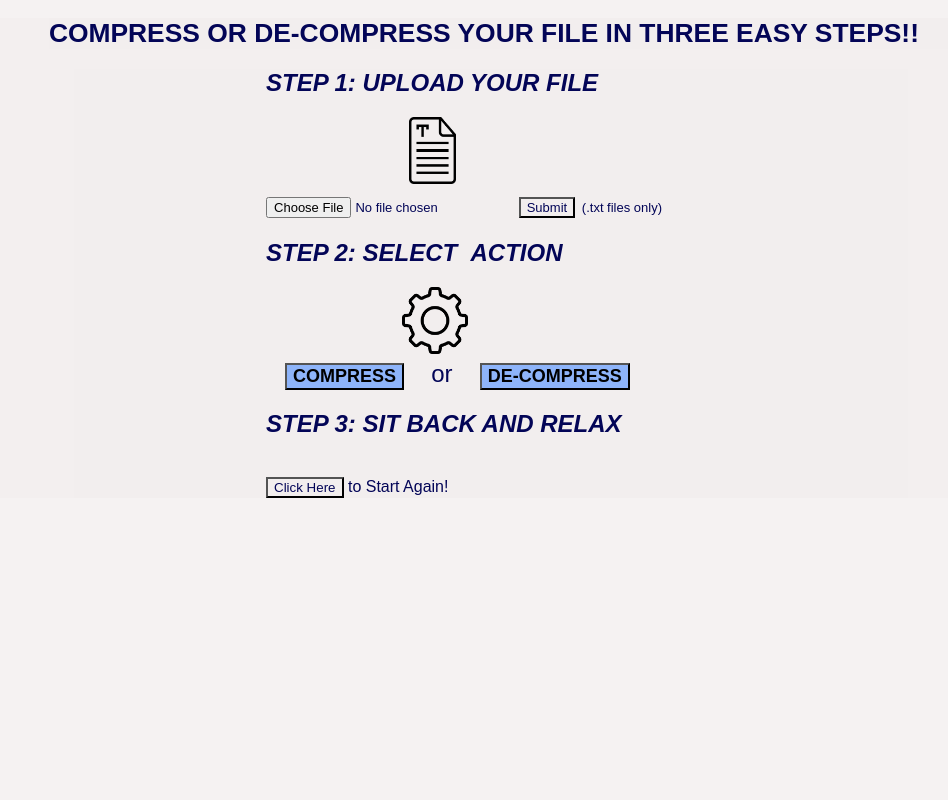
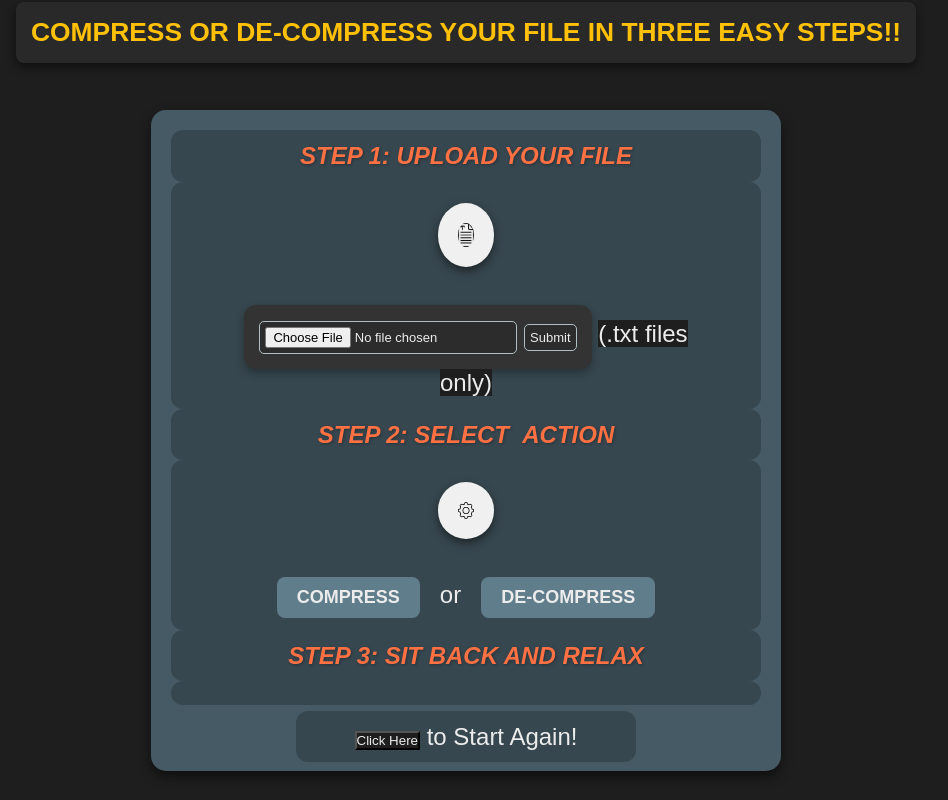
Before and after one commit to Mohit0304/Byte-Reduction-Engine, a plain HTML site: page index.html in a window 1280 px wide. Shown: the whole page, without its empty margins (174-1122 px from the left). Drawn offline with Linux system fonts and the light colour scheme.

Commit message:
Update styles.css

```diff
--- a/styles.css
+++ b/styles.css
@@ -1,197 +1,220 @@
+/* Universal Styles */
+* {
+    background-color: #1E1E1E; /* Dark background */
+    color: #ECECEC; /* Light text */
+    font-family: 'Arial', 'Helvetica', sans-serif;
+    margin: 0;
+    padding: 0;
+    box-sizing: border-box;
+}
 
-*{
-    background-color:  rgba(243, 239, 239, 0.787);
-    color: rgb(3, 5, 87);
-    font-family: Arial, Helvetica, sans-serif;
+#textImg, #doneImg, #optionsImg, #waitImg {
+    width: 12%;
+    margin: 10px auto;
+    display: block;
+    transition: transform 0.3s, background-color 0.3s;
+    background-color: #F0F0F0; /* Light background */
+    border-radius: 50%; /* Circular setting */
+    padding: 20px;
+    box-shadow: 0 4px 10px rgba(0, 0, 0, 0.5); /* Shadow for depth */
 }
-h2{
-    /* color: black; */
+
+#textImg:hover, #doneImg:hover, #optionsImg:hover, #waitImg:hover {
+    transform: scale(1.1); /* Slight zoom on hover */
+    background-color: #E0E0E0; /* Lighter hover background */
+}
+
+/* Assuming .txt content is wrapped inside a class like .txt-content */
+.txt-content {
+    font-size: small;
+    font-family: 'Courier New', Courier, monospace; /* Monospace for code-like appearance */
+    background-color: #2B2B2B; /* Slightly lighter dark background */
+    padding: 10px;
+    border-radius: 5px;
+    color: #B0BEC5; /* Softer text color for readability */
+    word-wrap: break-word; /* Ensures long text doesn't overflow */
+}
+
+/* Centering Layout */
+body, html {
+    display: flex;
+    flex-direction: column;
+    justify-content: center;
+    align-items: center;
+    min-height: 100vh;
+}
+
+/* Headers */
+h2 {
     font-style: italic;
-    /* text-decoration: underline;    */
+    color: #FF7043; /* Bright orange accent */
+    text-shadow: 1px 1px 3px rgba(0, 0, 0, 0.3);
 }
-h3{
-    color: black;
+
+h3 {
+    color: #42A5F5; /* Soft blue */
     font-style: italic;
     text-decoration: underline;
 }
+
+/* Heading */
 #heading {
-    margin-left: 1%;
-    margin-right: 1%;
-    font-size: 130%;
-}
-.align{
-    /* padding: 1.5%; */
-    padding-left: 17%;
-    padding-right: 12%;
-    padding-bottom: 0.05%;
-    /* background-color: rgb(182, 179, 179); */
-    font-size: medium;
-
-}
-.bigdiv{
-    margin-left: 5%;
-    margin-right: 5%;
-    /* border: rgb(0, 0, 0) solid 2px; */
-
-    /* background-color: rgb(182, 179, 179) ; */
+    font-size: 140%;
+    text-align: center;
+    font-weight: bold;
+    padding: 15px;
+    background-color: #292929; /* Darker gray */
+    color: #FFC107; /* Bright yellow for contrast */
+    border-radius: 8px;
+    box-shadow: 0 4px 10px rgba(0, 0, 0, 0.5);
+    margin-bottom: 20px;
 }
 
-.links{
-    color: rgb(11, 11, 251);
-    background-color: rgb(189, 201, 206);
-    font-family: Georgia, 'Times New Roman', Times, serif;
-    /* font-weight:+ bold; */
-    font-size: large;
-}
-.links:hover{
-    color: rgb(3, 3, 128);
-    background-color: rgb(2, 158, 158);
+/* Layout and Alignment */
+.align {
+    padding: 2% 10%;
+    font-size: medium;
+    background-color: #37474F; /* Muted blue-gray */
+    border-radius: 12px;
+    transition: transform 0.3s ease-in-out, box-shadow 0.3s ease-in-out;
+    text-align: center;
 }
 
-.form{
-    /* background-color: rgb(182, 179, 179) ; */
-    font-family: Arial, Helvetica, sans-serif;
-    /* font-size: x-small; */
-    display: inline-block;
-}
-.input{
-    font-size: x-small;
-    /* background-color: rgb(182, 179, 179); */
+.align:hover {
+    transform: translateY(-5px);
+    box-shadow: 0 8px 16px rgba(0, 0, 0, 0.7);
 }
 
-#text1{
-    font-size: xx-small;
-    /* background-color: rgb(182, 179, 179) ; */
-}
-#text4{
-    font-size: small;
-}
-/* #encode{
-    background-color: rgb(97, 153, 97);
-} */
-/* #decode{
-    background-color: rgb(172, 75, 75);
-} */
-#encode:disabled{
-    background-color: rgb(182, 179, 179);
-}
-#decode:disabled{
-    background-color: rgb(182, 179, 179);
-}
-.button{
-    font-size: small;
-    font-weight: bold;
-    color: black;
-    background-color: rgb(142, 180, 250);
-    /* background-color: cyan; */
-}
-.button:disabled{
-    color: rgb(56, 54, 54);
-}
-.text{
-    font-size: small;
-}
-.text2{
-    /* background-color: rgb(182, 179, 179); */
-    font-size: small;
-}
-#link1{
-    font-size: smaller;
-}
-#textImg{
-    width: 10%;
-    margin-left: 30%;
-    /* background-color: rgb(182, 179, 179); */
+.bigdiv {
+    margin: 3% 5%;
+    background-color: #455A64; /* Soft dark blue-gray */
+    padding: 20px;
+    border-radius: 15px;
+    box-shadow: 0 6px 12px rgba(0, 0, 0, 0.5);
+    transition: box-shadow 0.3s ease-in-out;
+    text-align: center;
 }
 
-#doneImg{
-    width: 9.5%;
-    margin-left: 30.5%;
-    /* background-color: rgb(182, 179, 179); */
+.bigdiv:hover {
+    box-shadow: 0 12px 24px rgba(0, 0, 0, 0.7);
 }
 
-#optionsImg{
-    width: 14%;
-    margin-left: 28.5%;
-    /* background-color: rgb(182, 179, 179); */
+/* Links */
+.links {
+    color: #81D4FA; /* Soft blue */
+    background-color: #2E3A45; /* Darker muted blue */
+    font-family: Georgia, 'Times New Roman', Times, serif;
+    font-size: large;
+    padding: 10px 15px;
+    text-decoration: none;
+    border-radius: 8px;
+    transition: background-color 0.3s, color 0.3s, transform 0.3s;
 }
 
-#waitImg{
-    width: 14%;
-    margin-left: 29%;
-    /* background-color: rgb(182, 179, 179); */
+.links:hover {
+    color: #ECEFF1; /* Lighter hover text */
+    background-color: #546E7A; /* Darker blue-gray on hover */
+    transform: scale(1.05);
 }
-@media(min-width:740px){
+
+/* Forms */
+.form {
+    font-family: Arial, Helvetica, sans-serif;
+    display: inline-block;
+    padding: 15px;
+    background-color: #333333; /* Dark form background */
+    border-radius: 12px;
+    box-shadow: 0 4px 8px rgba(0, 0, 0, 0.3);
+}
+
+.input {
+    font-size: small;
+    padding: 5px;
+    border-radius: 5px;
+    border: 1px solid #B0BEC5;
+    background-color: #2C2C2C; /* Slightly lighter for input fields */
+    color: #ECECEC;
+}
+
+/* Buttons */
+.button {
+    font-size: medium;
+    font-weight: bold;
+    color: #ECECEC;
+    background-color: #607D8B; /* Muted button color */
+    padding: 10px 20px;
+    border: none;
+    border-radius: 8px;
+    cursor: pointer;
+    transition: background-color 0.3s, box-shadow 0.3s;
+}
+
+.button:hover {
+    background-color: #42A5F5; /* Brighter blue on hover */
+    box-shadow: 0 8px 16px rgba(0, 0, 0, 0.7);
+}
+
+.button:disabled {
+    color: #B0BEC5;
+    background-color: #757575; /* Disabled button */
+}
+
+/* Images */
+#textImg, #doneImg, #optionsImg, #waitImg {
+    width: 12%;
+    margin: 10px auto;
+    display: block;
+    transition: transform 0.3s;
+}
+
+#textImg:hover, #doneImg:hover, #optionsImg:hover, #waitImg:hover {
+    transform: scale(1.1);
+}
+
+/* Media Queries */
+@media (min-width: 740px) {
     #heading {
-        margin-left: 12%;
-        margin-right: 10%;
         font-size: 150%;
     }
-    #encode{
-        margin-left: 4%;
-    }
-    .button{
+    .button {
         font-size: medium;
     }
-    .bigdiv{
+    .bigdiv {
+        margin-left: 10%;
+        margin-right: 10%;
+    }
+    .align {
+        font-size: large;
+    }
+    .text {
+        font-size: medium;
+    }
+    .input {
+        font-size: small;
+    }
+}
+
+@media (min-width: 1090px) {
+    #heading {
+        font-size: 165%;
+    }
+    .text {
         margin-left: 15%;
         margin-right: 15%;
     }
-    .align{
+    .bigdiv {
+        margin-left: 15%;
+        margin-right: 15%;
+    }
+    .button {
         font-size: large;
     }
-    .text{
-        font-size: medium;
-        margin-left: 12%;
-        margin-right: 3%;
+    .align {
+        padding-left: 10%;
+        padding-right: 10%;
+        font-size: x-large;
     }
-    #text1{
-        font-size: x-small;
-    }
-    .text2{
-        font-size: medium;
-    }
-    #text4{
-        font-size: medium;
-    }
-    .input{
-        font-size: small;
-    }
-    #link1{
+    .text2 {
         font-size: large;
     }
 }
-@media(min-width:1090px){
-    #heading {
-        margin-left: 17%;
-        margin-right: 11%;
-        font-size: 165%;
-    }
-    #encode{
-        margin-left: 4%;
-    }
-    .text{
-        margin-left: 25%;
-        margin-right: 15%;
-    }
-    #text1{
-        font-size: small;
-    }
-    .bigdiv{
-        margin-left: 19%;
-        margin-right: 15%;
-    }
-    .button{
-        font-size: large;
-        margin-left: 1.5%;
-        margin-right: 1.5%;
-    }
-    .align{
-        padding-left:23% ;
-        padding-right: 20%;
-        font-size: x-large;
-    }
-    .text2{
-        font-size: large;
-    }
-}
```
